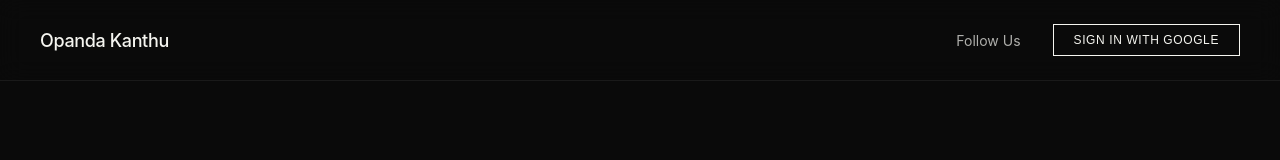
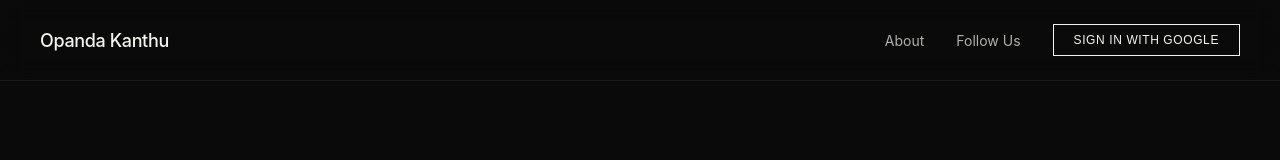
Before and after one commit to Goodn6138/OpandaKanthu-means-Blank-in-chichewa, a Next.js app: page / in a window 1280 px wide. Shown: the top 160 px of the page. Built offline with nearby package versions, Linux system fonts and the light colour scheme; no server answers.

Commit message:
Update Header.tsx

```diff
--- a/src/components/Header.tsx
+++ b/src/components/Header.tsx
@@ -24,6 +24,7 @@
       </Link>
 
       <nav style={{ display: 'flex', alignItems: 'center', gap: 32, fontSize: 14 }}>
+        <Link href="/about">About</Link>
         <Link href="/follow-us">Follow Us</Link>
         {session?.user ? (
           <div style={{ display: 'flex', alignItems: 'center', gap: 16 }}>
```
